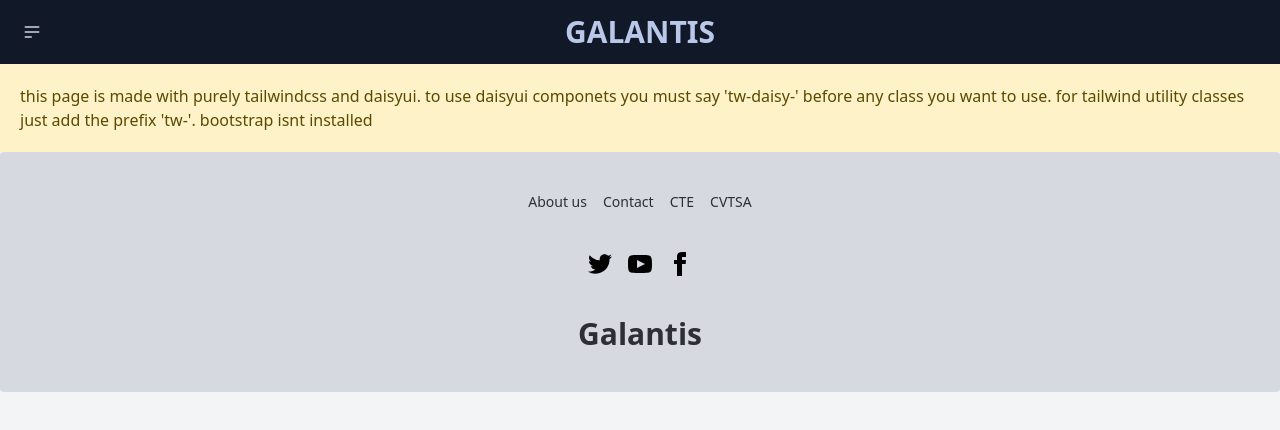
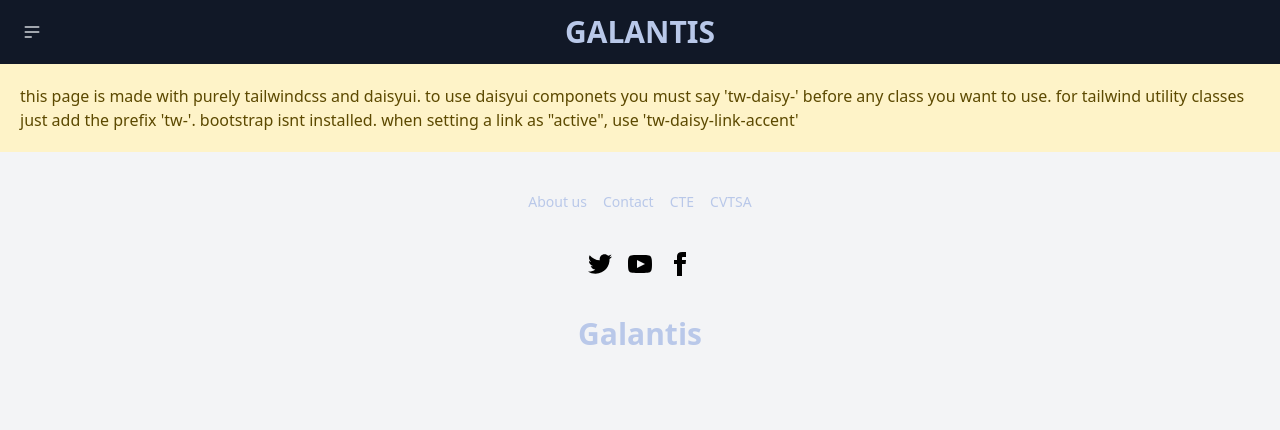
Before and after one commit to Laahini/TeamGalantis, a website: page pages/genericstuff.html in a window 1280 px wide. Drawn offline with Linux system fonts and the light colour scheme.

Commit message:
changed footer bg to midnight

```diff
--- a/pages/genericstuff.html
+++ b/pages/genericstuff.html
@@ -36,11 +36,10 @@
     </div>
 
     <!--Theme & framework things-->
-    <div class="tw-p-5 tw-text-accent-content tw-bg-accent">this page is made with purely tailwindcss and daisyui. to use daisyui componets you must say 'tw-daisy-' before any class you want to use. for tailwind utility classes just add the prefix 'tw-'. bootstrap isnt installed</div>
-
+    <div class="tw-p-5 tw-text-accent-content tw-bg-accent">this page is made with purely tailwindcss and daisyui. to use daisyui componets you must say 'tw-daisy-' before any class you want to use. for tailwind utility classes just add the prefix 'tw-'. bootstrap isnt installed. when setting a link as "active", use 'tw-daisy-link-accent'</div>
 
     <!--footer-->
-    <footer class="tw-daisy-footer tw-daisy-footer-center tw-p-10 tw-bg-base-200 tw-text-base-content tw-rounded">
+    <footer class="tw-daisy-footer tw-daisy-footer-center tw-p-10 tw-bg-midnight tw-text-secondary-content tw-rounded">
       <div class="tw-grid tw-grid-flow-col tw-gap-4">
         <a class="tw-link tw-link-hover">About us</a>
         <a class="tw-link tw-link-hover">Contact</a>
```
